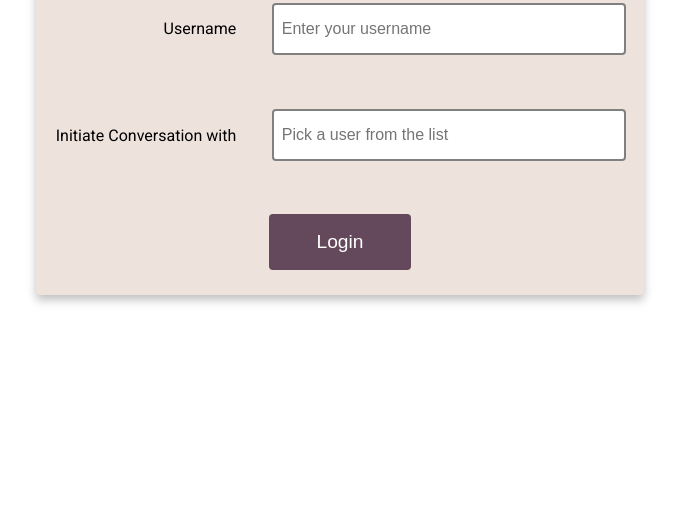
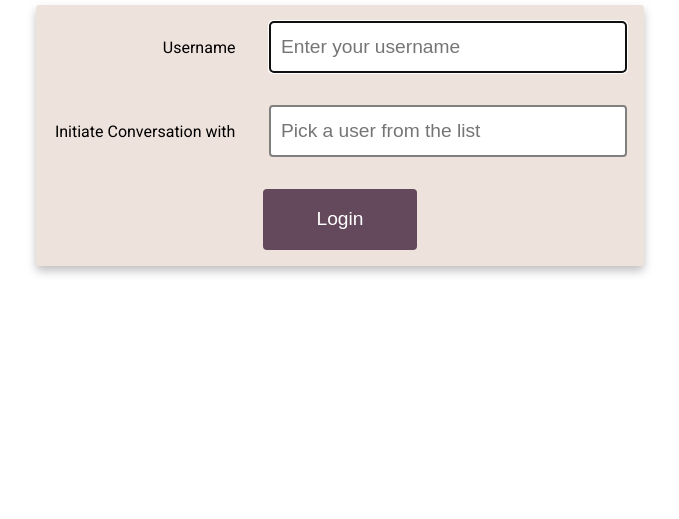
Before and after one commit to s-vinay/chat-prototype, a React app in the folder frontend/chat-web-ui/: page / in a window 1280 px wide. Shown: the part 281-800 px from the top of the page, without its empty margins (284-963 px from the left). Built offline with nearby package versions, Linux system fonts and the light colour scheme.

Commit message:
frontend dev-2
progress in frontend development

```diff
--- a/frontend/chat-web-ui/src/index.js
+++ b/frontend/chat-web-ui/src/index.js
@@ -14,8 +14,9 @@ class ChatUI extends React.Component {
                 </Switch>
 
                 <Switch>
-                    <Route path="/chat" exact component={Chat} />
+                    <Route path='/chat' exact component={Chat} />
                 </Switch>
+
             </Router>
         );
     }
--- a/frontend/chat-web-ui/src/js-components/chat.js
+++ b/frontend/chat-web-ui/src/js-components/chat.js
@@ -1,11 +1,17 @@
 import React from 'react';
+import { withRouter } from 'react-router-dom';
+class Chat extends React.Component {
 
-class Chat extends React.Component {
-    render() {
+    render(props) {
+        document.title = "Chat Prototype | Chat UI"
         return (
-            <h1>Chat Page</h1>
+            <div id="chat_outer_container">
+                <div id = "chat_header_row">
+                    <h2>Hello {this.props.location.postLogin.userid}</h2>
+                </div>
+            </div>
         );
     }
 }
 
-export default Chat;
+export default withRouter(Chat);
--- a/frontend/chat-web-ui/src/js-components/input.js
+++ b/frontend/chat-web-ui/src/js-components/input.js
@@ -4,7 +4,8 @@ import '../styles/style.css';
 class Input extends React.Component {
     render() {
         return (
-            <input type={this.props.type} id={this.props.id} placeholder={this.props.placeholder} />
+            <input type={this.props.type} id={this.props.id} placeholder={this.props.placeholder}
+                autoFocus={this.props.autofocus} onKeyUp={this.props.keyup} />
         );
     }
 }
--- a/frontend/chat-web-ui/src/js-components/login.js
+++ b/frontend/chat-web-ui/src/js-components/login.js
@@ -1,10 +1,37 @@
 import React from 'react';
-import { Link } from 'react-router-dom';
 import Input from './input.js';
 import '../styles/style.css';
 
 class Login extends React.Component {
+
+    constructor(props) {
+        super(props);
+        this.validateInputs = this.validateInputs.bind(this);
+    }
+
+    validateInputs(event) {
+        if (document.getElementById("username").value &&
+            document.getElementById("pick-user").value) {
+
+            this.props.history.replace({
+                pathname: "/chat",
+                postLogin: {
+                    userid: document.getElementById("username").value,
+                    recid: document.getElementById("pick-user").value
+                }
+            });
+        }
+    }
+
     render() {
+
+        const keyupHandler = (event) => {
+            if(event.key === "Enter") {
+                event.preventDefault();
+                document.getElementById("login").click();
+            }
+        };
+
         return (
             <div id="login-container-outer">
                 <div id="login-container-title">
@@ -12,19 +39,19 @@ class Login extends React.Component {
                 </div>
                 <div id="login-container-inner">
                     <div className="login_row">
-                        <label for="username">Username</label>
-                        <Input type="text" id="username" placeholder="Enter your username" />
+                        <label htmlFor="username">Username</label>
+                        <Input type="text" id="username" placeholder="Enter your username"
+                            autofocus={true} keyup={keyupHandler} />
                     </div>
 
                     <div className="login_row">
-                        <label for="pick-user">Initiate Conversation with</label>
-                        <Input type="text" id="pick-user" placeholder="Pick a user from the list" />
+                        <label htmlFor="pick-user">Initiate Conversation with</label>
+                        <Input type="text" id="pick-user" placeholder="Pick a user from the list"
+                            autofocus={false} keyup={keyupHandler} />
                     </div>
 
                     <div className="login_row">
-                        <Link to="/chat">
-                            <button>Login</button>
-                        </Link>
+                        <button type="submit" id="login" onClick={this.validateInputs}>Login</button>
                     </div>
                 </div>
             </div>
--- a/frontend/chat-web-ui/src/styles/style.css
+++ b/frontend/chat-web-ui/src/styles/style.css
@@ -4,6 +4,7 @@ body {
     margin: 0;
     padding: 0;
     font-family: 'Roboto', Calibri, sans-serif;
+    font-size: 16px;
 }
 
 #login-container-outer {
@@ -18,7 +19,6 @@ body {
 
 #login-container-inner {
     width: 50%;
-    height: 40vh;
     border-radius: 4px;
     box-shadow: 0 5px 10px 0 rgba(0,0,0,0.25);
     display: flex;
@@ -31,32 +31,32 @@ body {
 .login_row {
     display: flex;
     width: 100%;
-    height: 100%;
-    align-items:center;
+    align-items: center;
     justify-content: space-around;
+    margin: 1em 0;
 }
 
 label {
     width: 30%;
+    font-size: 1em;
     text-align: right;
 }
 
 input {
     width: 55%;
-    font-size: 1rem;
-    padding: 0.5rem;
+    font-size: 1.2em;
+    line-height: 1.5em;
+    padding: 0.5em;
     border-radius: 4px;
     border: 2px solid gray;
-    line-height: 2rem;
 }
 
 button {
     border: none;
     border-radius: 4px;
     background-color: #64485c;
-    font-size: 1.2rem;
-    line-height: 1.5rem;
-    padding: 1rem 3rem;
+    font-size: 1.2em;
+    padding: 1em 2.8em;
     color: white;
     cursor: pointer;
 }
```
